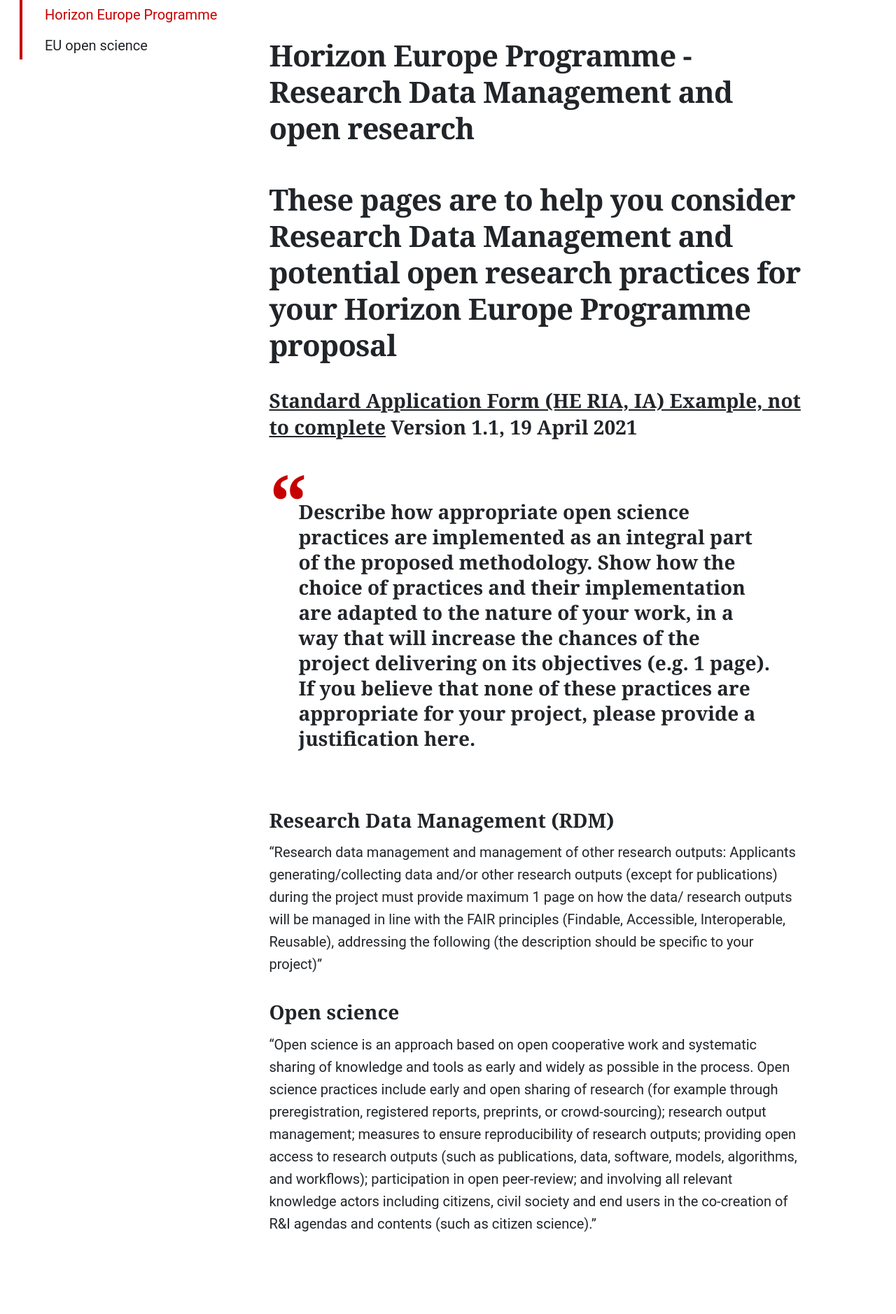
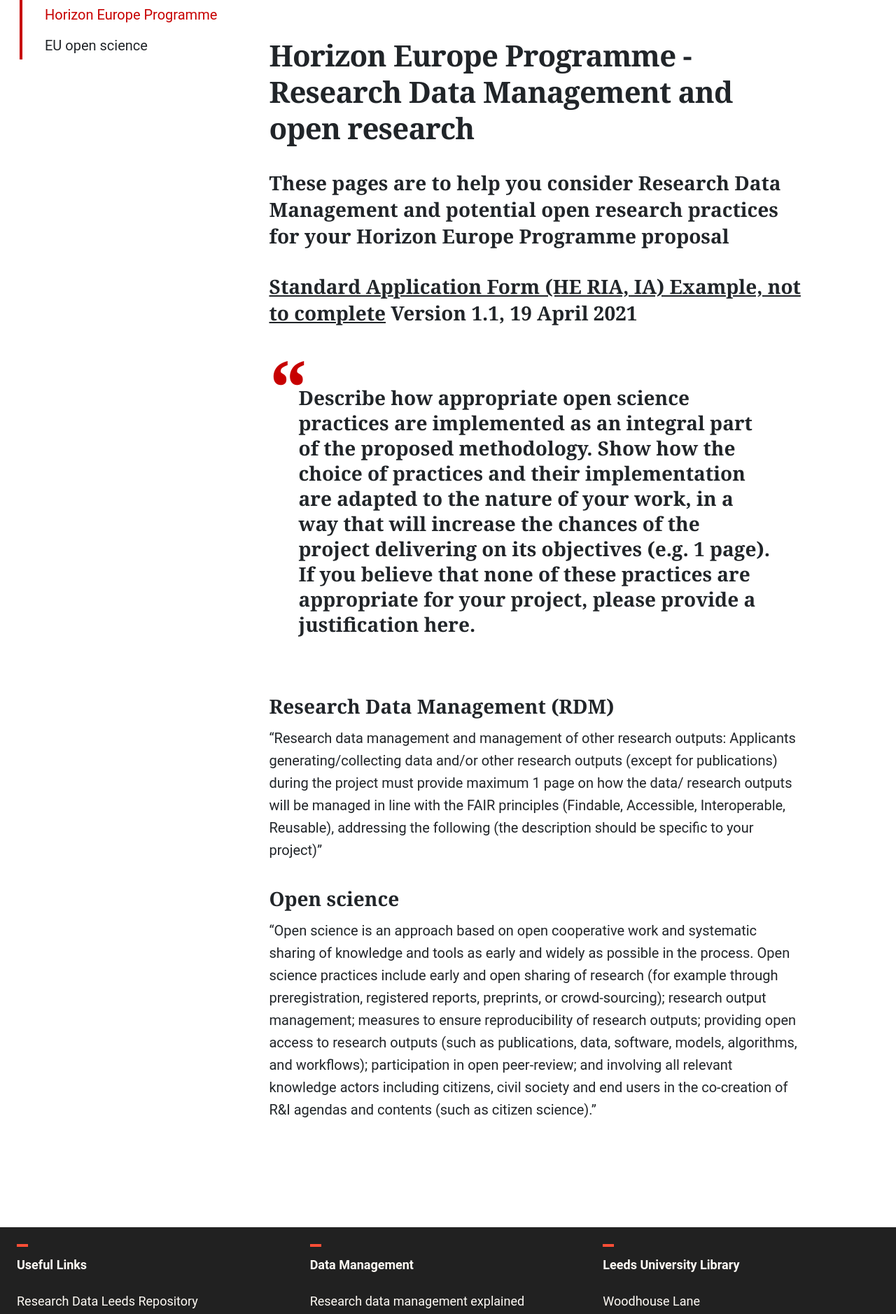
Before and after one commit to uol-library/rdl-handbook, a Jekyll site: the page built from pages/open-research/horizon-europe-programme.md, in a window 1280 px wide. Shown: the part 449-2327 px from the top of the page at 70% size. Built offline with Jekyll 4.4.1, drawn with Linux system fonts in a browser that asks for light colours; some web fonts are replaced.

```diff
--- a/pages/open-research/horizon-europe-programme.md
+++ b/pages/open-research/horizon-europe-programme.md
@@ -7,7 +7,7 @@ permalink: /open-research/horizon-europe-programme/
 ---
 
 ## Horizon Europe Programme - Research Data Management and open research
-## These pages are to help you consider Research Data Management and potential open research practices for your Horizon Europe Programme proposal
+#### These pages are to help you consider Research Data Management and potential open research practices for your Horizon Europe Programme proposal
 #### [Standard Application Form (HE RIA, IA) Example, not to complete](https://ec.europa.eu/info/funding-tenders/opportunities/docs/2021-2027/horizon/temp-form/af/af_he-ria-ia_en.pdf) Version 1.1, 19 April 2021
 > Describe how appropriate open science practices are implemented as an integral part of the proposed methodology. Show how the choice of practices and their implementation are adapted to the nature of your work, in a way that will increase the chances of the project delivering on its objectives (e.g. 1 page). If you believe that none of these practices are appropriate for your project, please provide a justification here.
 
```
